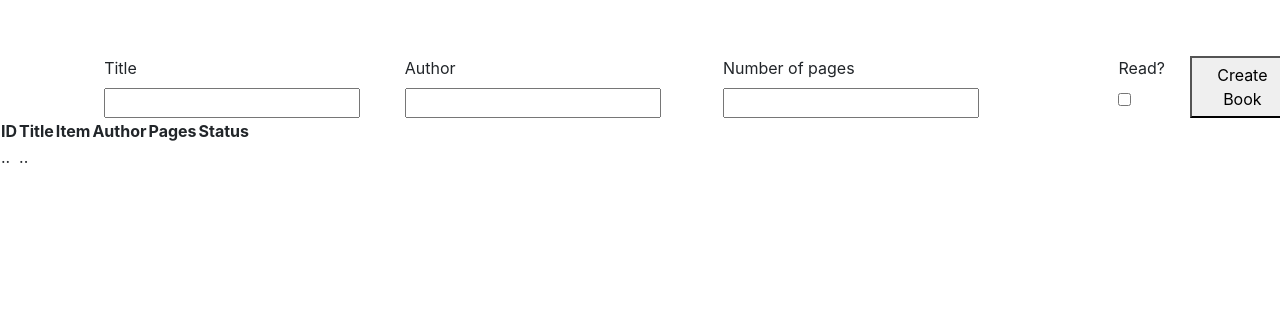
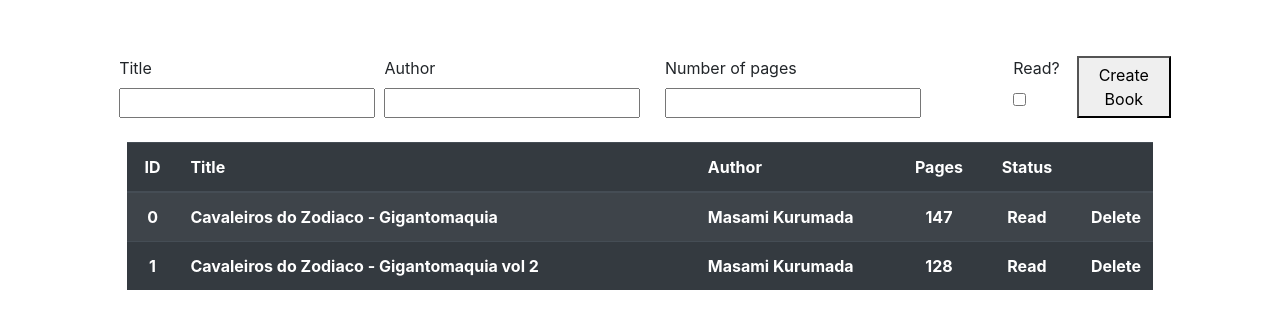
Before and after one commit to phalado/Library, a plain HTML site: page index.html in a window 1280 px wide. Shown: the part 76-404 px from the top of the page. Drawn offline with nearby package versions, Linux system fonts and the light colour scheme.

Commit message:
Did the render function and some style to the table

```diff
--- a/css/custom.css
+++ b/css/custom.css
@@ -26,3 +26,20 @@
 .books li{
   margin: 15px 60px;
 }
+
+.size1-column {
+  width: 5%;
+  /*text-align: center;*/
+}
+
+.size2-column {
+  width: 10%
+}
+
+.size3-column {
+  width: 20%;
+}
+
+.size4-column {
+  width: 50%;
+}
--- a/index.html
+++ b/index.html
@@ -11,7 +11,7 @@
     </div>
 
     <div class="row">
-      <form class="column-10 offset-1 d-flex mt-4 form">
+      <form class="col-10 offset-1 d-flex mt-4 form">
         <fieldset>
           <label for="title">Title</label>
           <input type="text" id="title" required>
@@ -35,22 +35,19 @@
     </div>
 
 
-    <div class="main">
-      <table>
-        <tr>
-          <th>ID</th>
-          <th>Title</th>
-          <th>Item</th>
-          <th>Author</th>
-          <th>Pages</th>
-          <th>Status</th>
-        </tr>
-
-        <tr>
-          <td>..</td>
-          <td>..</td>
-        </tr>
-
+    <div class="main m-4 row">
+      <table class="table table-striped table-dark col-10 offset-1">
+        <thead>
+          <tr class="table-rows">
+            <th class="size1-column text-center">ID</th>
+            <th class="size4-column">Title</th>
+            <th class="size3-column">Author</th>
+            <th class="size1-column text-center">Pages</th>
+            <th class="size2-column text-center">Status</th>
+            <th class="size1-column text-center"></th>
+          </tr>
+        </thead>
+        <tbody id="table-rows"></tbody>
       </table>
     </div>
 
--- a/js/index.js
+++ b/js/index.js
@@ -8,25 +8,39 @@
   this.status = status;
 };
 
-
+function render() {
+  let tableRows = '';
+  myLibrary.forEach(book => {
+    tableRows += `<tr>
+                  <th class="text-center">${book.id}</th>
+                  <th>${book.title}</th>
+                  <th>${book.author}</th>
+                  <th class="text-center">${book.pages}</th>
+                  <th class="text-center">${book.status ? 'Read' : 'Not yet'}</th>
+                  <th class="text-center">Delete</th>
+                  </tr>`;
+  });
+  document.getElementById('table-rows').innerHTML = tableRows;
+}
 
 function addBookToLibrary(){
 
   let title = document.getElementById("title").value;
   let author = document.getElementById("author").value;
   let pages = document.getElementById("pages").value;
-  let status = document.getElementById("status").value;
+  let status = document.getElementById("status").checked;
 
   let book = new Book(title, author, pages, status);
   myLibrary.push(book);
+  render();
 }
 
 function testAddBook(){
   if (myLibrary.length == 0) {
-    myLibrary.push(new Book("title", "author", "pages", "status"));
+    myLibrary.push(new Book("Cavaleiros do Zodiaco - Gigantomaquia", "Masami Kurumada", 147, true));
+    myLibrary.push(new Book("Cavaleiros do Zodiaco - Gigantomaquia vol 2", "Masami Kurumada", 128, true));
   }
+  render()
+}
 
-}
 testAddBook();
-
-console.log(myLibrary);
```
Lines whose indentation alone changed are shown as unchanged.
